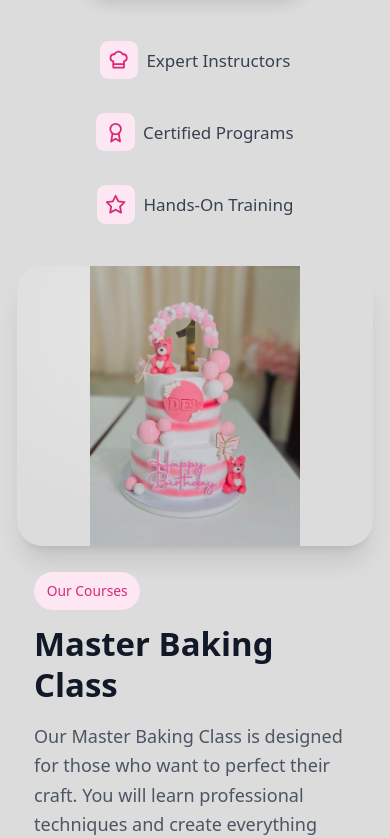
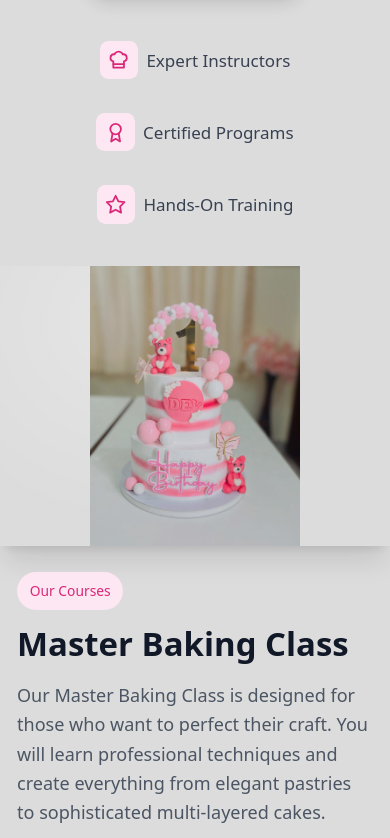
Before and after one commit to rajeshwaran1142003/new-iCakes, a React (Vite) app: page / in a window 390 px wide. Shown: the part 1159-1997 px from the top of the page. Built offline with nearby package versions, Linux system fonts and the light colour scheme.

Commit message:
Updated Courses.tsx

```diff
--- a/src/components/Courses.tsx
+++ b/src/components/Courses.tsx
@@ -105,7 +105,7 @@ const Courses: React.FC = () => {
 
   return (
     <section id="courses" className="py-10 md:py-16" style={{ backgroundColor: '#DCDCDC' }}>
-      <div className="max-w-7xl mx-auto px-4 sm:px-6 lg:px-8">
+      <div className="max-w-7xl mx-auto px-4 md:px-6 lg:px-8">
         <div className="text-center mb-10 md:mb-14 space-y-6">
           <AnimatedElement animation="zoom-in" delay={100}>
             <div className="inline-flex items-center space-x-2 bg-gradient-to-r from-pink-500 to-rose-500 text-white px-6 py-2 rounded-full text-sm font-semibold shadow-lg animate-pulse">
@@ -169,7 +169,7 @@ const Courses: React.FC = () => {
         </div>
 
         {/* Vertical, alternating course sections */}
-        <div className="space-y-16 sm:space-y-20 md:space-y-24">
+        <div className="space-y-16 sm:space-y-20 md:space-y-24 -mx-4 md:mx-0">
           {courses.map((course, index) => (
             <div key={course.id} className="grid grid-cols-1 md:grid-cols-2 gap-6 sm:gap-8 md:gap-10 items-center">
               {/* Image column */}
@@ -178,7 +178,7 @@ const Courses: React.FC = () => {
                 delay={200}
                 className={`${index % 2 === 1 ? 'md:order-2' : ''}`}
               >
-                <div className="relative overflow-hidden rounded-[1.5rem] md:rounded-[2rem] shadow-xl group">
+                <div className="relative overflow-hidden md:rounded-[2rem] shadow-xl group">
                   <img
                     src={course.image}
                     alt={course.title}
@@ -194,7 +194,7 @@ const Courses: React.FC = () => {
               <AnimatedElement
                 animation="zoom-in"
                 delay={100}
-                className={`${index % 2 === 1 ? 'md:order-1' : ''} px-4 sm:px-0`}
+                className={`${index % 2 === 1 ? 'md:order-1' : ''} px-4 md:px-0`}
               >
                 <div className="inline-block bg-pink-100 text-pink-600 px-3 sm:px-4 py-2 rounded-full text-xs sm:text-sm font-medium mb-3 sm:mb-4">Our Courses</div>
                 <h3 className="text-3xl sm:text-4xl md:text-5xl font-bold text-gray-900 leading-tight mb-4 sm:mb-6">
```
